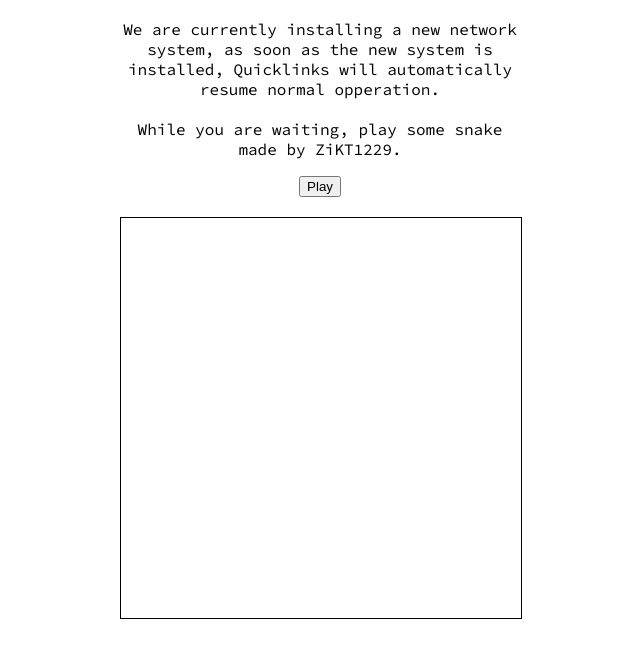
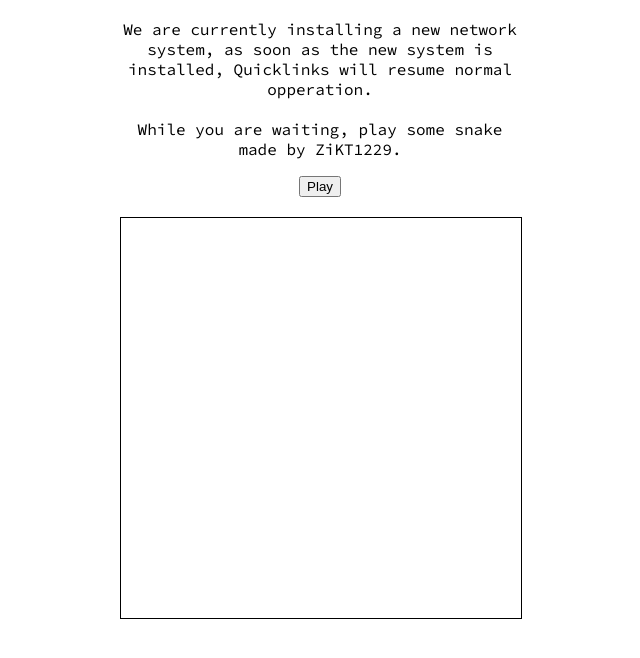
Before and after one commit to quicklinks-li/offline, a plain HTML site: page index.html in a window 1280 px wide. Shown: the part 112-770 px from the top of the page, without its empty margins (320-960 px from the left). Drawn offline with Linux system fonts and the light colour scheme.

Commit message:
Update index.html

```diff
--- a/index.html
+++ b/index.html
@@ -23,7 +23,7 @@
       <h1>Quicklinks is offline</h1>
       <p>
         We are currently installing a new network system, as soon as the new
-        system is installed, Quicklinks will automatically resume normal
+        system is installed, Quicklinks will resume normal
         opperation.
         <br /><br />
         While you are waiting, play some snake made by ZiKT1229.
```
